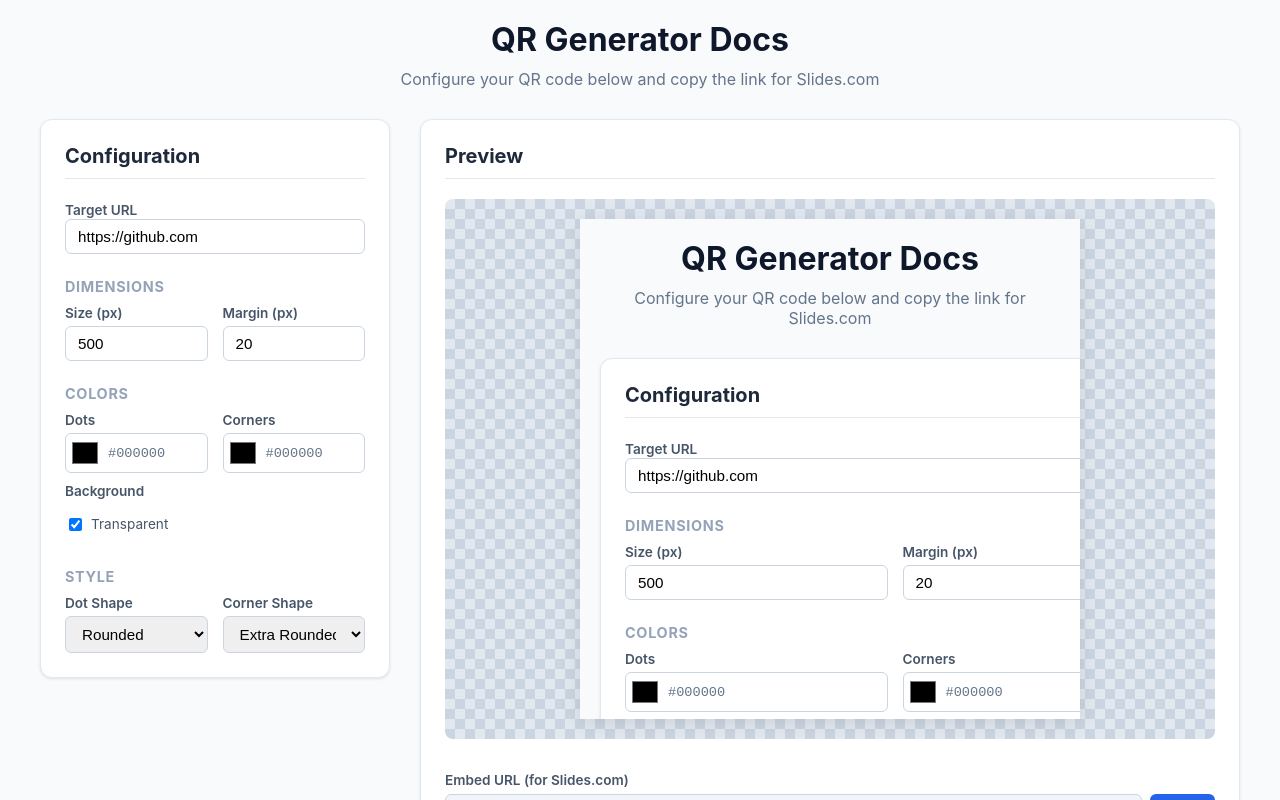
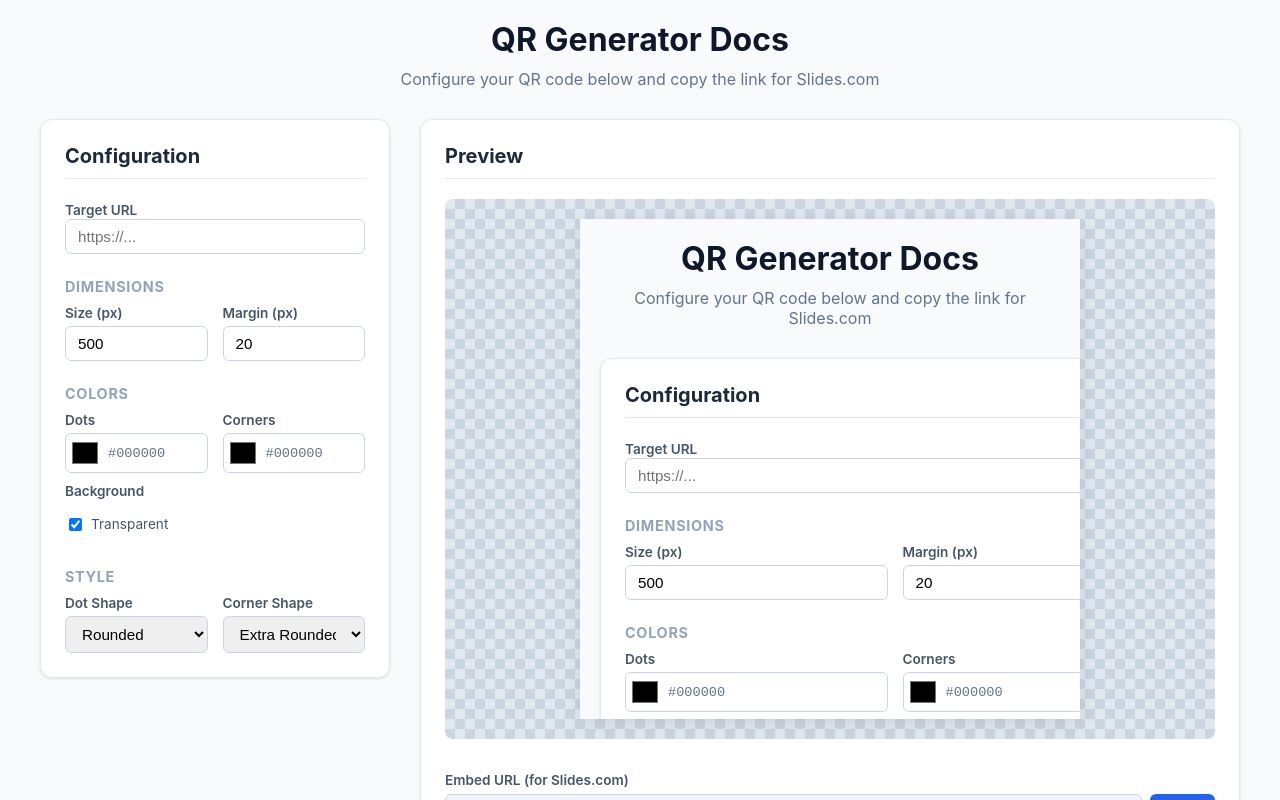
Before and after one commit to Floxicek/qr, a SvelteKit app: page /v1/docs in a window 1280 px wide. Shown: the top 800 px of the page. Built offline with nearby package versions, Linux system fonts and the light colour scheme.

Commit message:
✨ add defaults.ts file

```diff
--- /dev/null
+++ b/src/lib/defaults.ts
@@ -0,0 +1,13 @@
+import type { DotType, CornerSquareType, CornerDotType } from 'qr-code-styling';
+
+export const QR_DEFAULTS = {
+    url: '',
+    size: 500,
+    margin: 20,
+    dotColor: '#000000',
+    bgColor: 'transparent',
+    dotType: 'rounded' as DotType,
+    cornerType: 'extra-rounded' as CornerSquareType,
+    cornerColor: '#000000',
+    cornerDotType: 'dot' as CornerDotType
+};
--- a/src/routes/v1/docs/+page.svelte
+++ b/src/routes/v1/docs/+page.svelte
@@ -1,42 +1,50 @@
 <script lang="ts">
     import { base } from '$app/paths';
+    import { QR_DEFAULTS } from '$lib/defaults';
 
-	// --- State ---
-	let targetUrl = $state('https://github.com');
-	let size = $state(500);
-	let margin = $state(20);
+    let targetUrl = $state('');
+    let size = $state(QR_DEFAULTS.size);
+    let margin = $state(QR_DEFAULTS.margin);
 
     // Colors
-	let dotColor = $state('#000000');
-	let cornerColor = $state('#000000');
+    let dotColor = $state(QR_DEFAULTS.dotColor);
+    let cornerColor = $state(QR_DEFAULTS.cornerColor);
 
     // Background Logic
-	let isBgTransparent = $state(true);
+    // We treat 'transparent' as the default for the logic check
+    let isBgTransparent = $state(QR_DEFAULTS.bgColor === 'transparent');
     let bgHex = $state('#ffffff');
     let bgColor = $derived(isBgTransparent ? 'transparent' : bgHex);
 
     // Shapes
-	let dotType = $state('rounded');
-	let cornerType = $state('extra-rounded');
+    let dotType = $state(QR_DEFAULTS.dotType);
+    let cornerType = $state(QR_DEFAULTS.cornerType);
 
     // --- Derived URLs ---
     let origin = $state('');
 
     $effect(() => {
-		// Get the current window origin (e.g., https://user.github.io)
         origin = window.location.origin;
     });
 
     let embedUrl = $derived.by(() => {
         const params = new URLSearchParams();
+
+        // Always include the URL
         params.set('url', targetUrl);
-		params.set('size', size.toString());
-		params.set('margin', margin.toString());
-		params.set('dotColor', dotColor);
-		params.set('bgColor', bgColor);
-		params.set('dotType', dotType);
-		params.set('cornerType', cornerType);
-		params.set('cornerColor', cornerColor);
+
+        // Only append other params if they differ from defaults
+        if (size !== QR_DEFAULTS.size) params.set('size', size.toString());
+        if (margin !== QR_DEFAULTS.margin) params.set('margin', margin.toString());
+
+        // Colors
+        if (dotColor !== QR_DEFAULTS.dotColor) params.set('dotColor', dotColor);
+        if (bgColor !== QR_DEFAULTS.bgColor) params.set('bgColor', bgColor);
+        if (cornerColor !== QR_DEFAULTS.cornerColor) params.set('cornerColor', cornerColor);
+
+        // Types
+        if (dotType !== QR_DEFAULTS.dotType) params.set('dotType', dotType);
+        if (cornerType !== QR_DEFAULTS.cornerType) params.set('cornerType', cornerType);
 
         return `${origin}${base}/v1/?${params.toString()}`;
     });
```
Also changed, not shown: src/routes/v1/+page.svelte (+39 -26 lines). Lines whose indentation alone changed are shown as unchanged.
